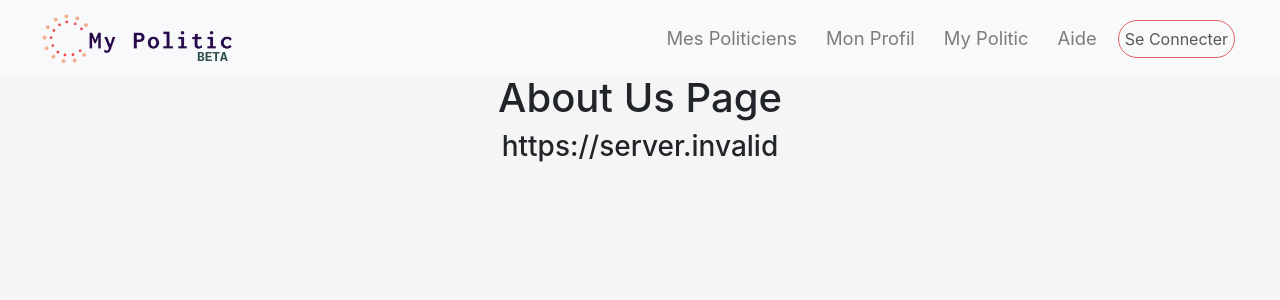
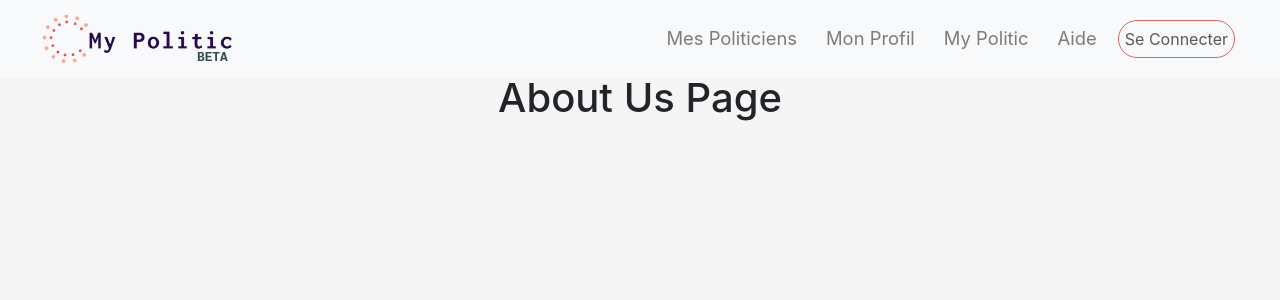
Before and after one commit to DanishDude/mypolitic, a React (Create React App) app in the folder client/: page /a-propos-de-nous in a window 1280 px wide. Shown: the top 300 px of the page. Built offline with nearby package versions, Linux system fonts and the light colour scheme; no server answers.

Commit message:
rm unused info

```diff
--- a/client/src/containers/AboutUs/AboutUs.jsx
+++ b/client/src/containers/AboutUs/AboutUs.jsx
@@ -1,12 +1,11 @@
 import React from 'react';
 
 const AboutUs = () => {
-  return (
-    <div className="AboutUs">
-      <h1>About Us Page</h1>
-      <h3>{ process.env.REACT_APP_API_SERVER }</h3>
-    </div>
-  );
+    return (
+        <div className="AboutUs">
+            <h1>About Us Page</h1>
+        </div>
+    );
 };
 
 export default AboutUs;
```
